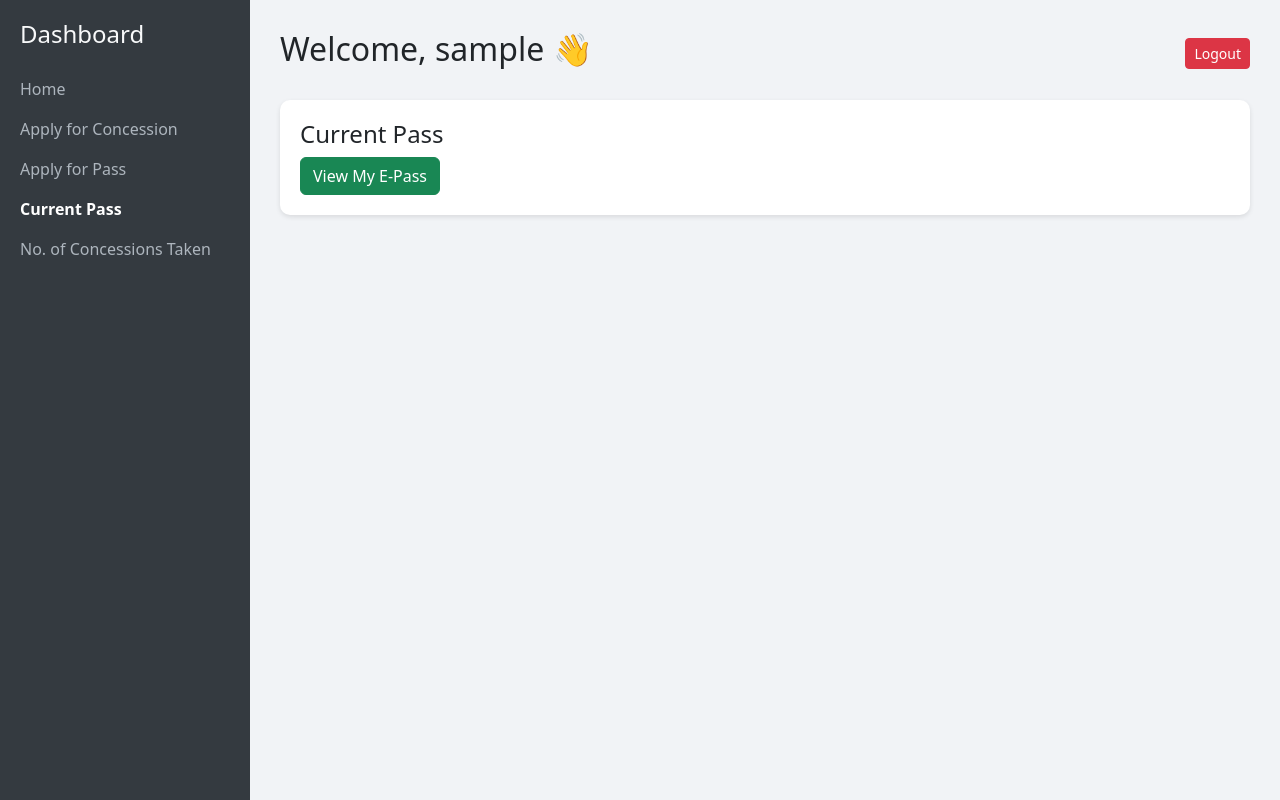
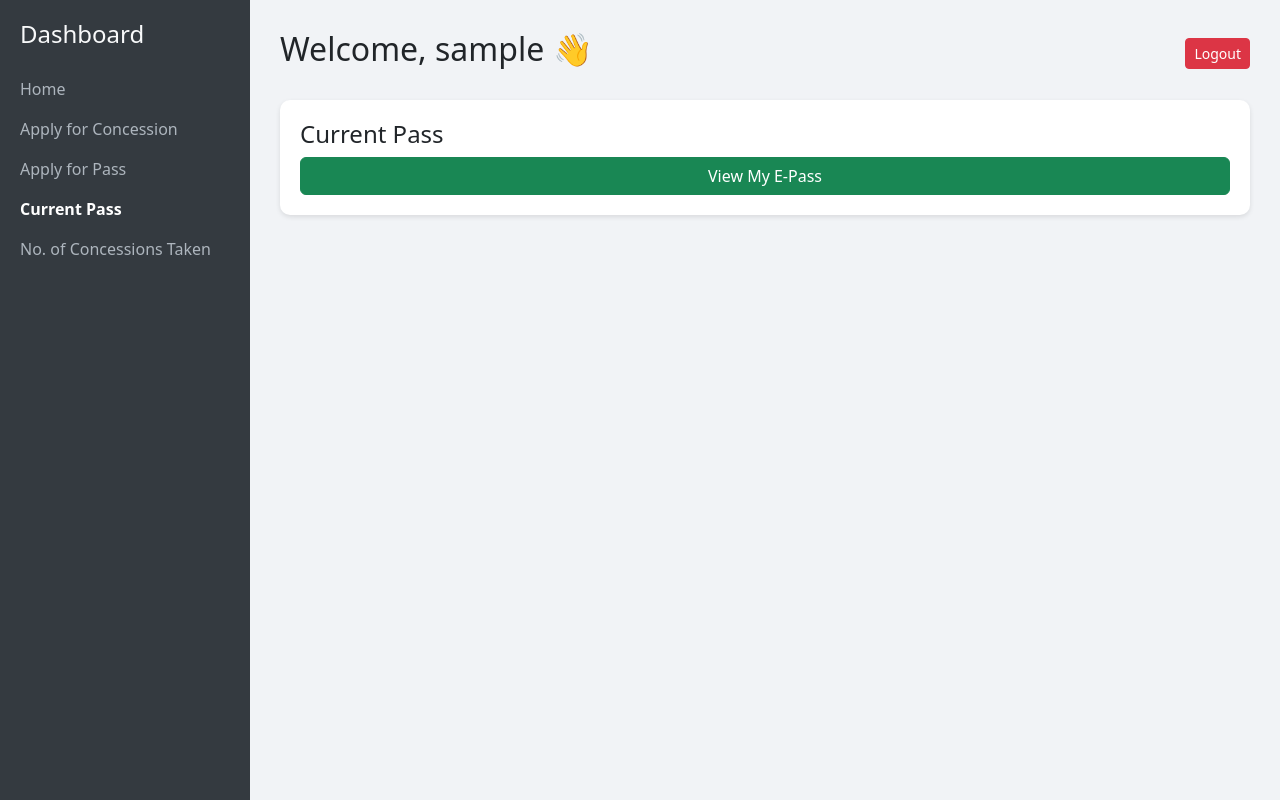
Before and after one commit to sailee-pawar/epass-system, a Django app: page /dashboard/ in a window 1280 px wide, after a click on "Current Pass". Run offline with Django 5.2, Linux system fonts and the light colour scheme; a user stored in the database is signed in; tables that the repository leaves empty hold one stand-in row (values such as "Sample post").

Commit message:
Disabled if no active pass found.

```diff
--- a/accounts/templates/accounts/dashboard.html
+++ b/accounts/templates/accounts/dashboard.html
@@ -115,7 +115,12 @@
 				<!-- Current Pass -->
 				<div class="module module-card d-none" id="current">
 					<h4>Current Pass</h4>
-					<a href="{% url 'show_pass' %}" class="btn btn-success">View My E-Pass</a>
+					{% if active_pass_exists %}
+						<a href="{% url 'show_pass' %}" class="btn btn-success w-100">View My E-Pass</a>
+					{% else %}
+						<button class="btn btn-secondary w-100" disabled>No Active Pass Available</button>
+					{% endif %}
+
 				</div>
 
 				<!-- Concessions Taken -->
```
